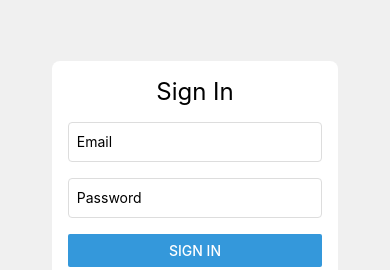
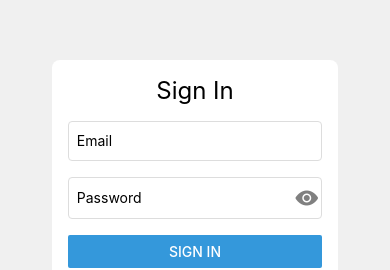
Before and after one commit to UWPete/Nerf_War_App, a React Native app: screen /AuthScreen in a window 390 px wide. Shown: the part 224-494 px from the top of the page. Built offline with nearby package versions, Linux system fonts and the light colour scheme; no server answers.

Commit message:
add ability to view password when signing in

```diff
--- a/AuthScreen.js
+++ b/AuthScreen.js
@@ -1,14 +1,16 @@
 // AuthScreen.js
 
 import React, { useState } from 'react';
-import { View, Text, TextInput, Button, StyleSheet, ScrollView, Alert } from 'react-native';
+import { View, Text, TextInput, Button, StyleSheet, ScrollView, Alert, TouchableOpacity } from 'react-native';
 import { auth, db } from './firebaseConfig';
 import { createUserWithEmailAndPassword, signInWithEmailAndPassword } from 'firebase/auth';
 import { doc, setDoc } from 'firebase/firestore';
+import { Ionicons } from '@expo/vector-icons'; // Install with `expo install @expo/vector-icons`
 
 const AuthScreen = () => {
   const [email, setEmail] = useState('');
   const [password, setPassword] = useState('');
+  const [isPasswordVisible, setIsPasswordVisible] = useState(false); // Password visibility toggle state
   const [isLogin, setIsLogin] = useState(true);
 
   const handleAuthentication = async () => {
@@ -50,13 +52,22 @@ const AuthScreen = () => {
           placeholder="Email"
           autoCapitalize="none"
         />
-        <TextInput
-          style={styles.input}
-          value={password}
-          onChangeText={setPassword}
-          placeholder="Password"
-          secureTextEntry
-        />
+        <View style={styles.passwordContainer}>
+          <TextInput
+            style={styles.passwordInput}
+            value={password}
+            onChangeText={setPassword}
+            placeholder="Password"
+            secureTextEntry={!isPasswordVisible}
+          />
+          <TouchableOpacity onPress={() => setIsPasswordVisible(!isPasswordVisible)}>
+            <Ionicons
+              name={isPasswordVisible ? 'eye-off' : 'eye'}
+              size={24}
+              color="gray"
+            />
+          </TouchableOpacity>
+        </View>
         <View style={styles.buttonContainer}>
           <Button
             title={isLogin ? 'Sign In' : 'Sign Up'}
@@ -106,6 +117,19 @@ const styles = StyleSheet.create({
     padding: 8,
     borderRadius: 4,
   },
+  passwordContainer: {
+    flexDirection: 'row',
+    alignItems: 'center',
+    borderColor: '#ddd',
+    borderWidth: 1,
+    marginBottom: 16,
+    paddingHorizontal: 8,
+    borderRadius: 4,
+  },
+  passwordInput: {
+    flex: 1,
+    height: 40,
+  },
   buttonContainer: {
     marginBottom: 16,
   },
```
